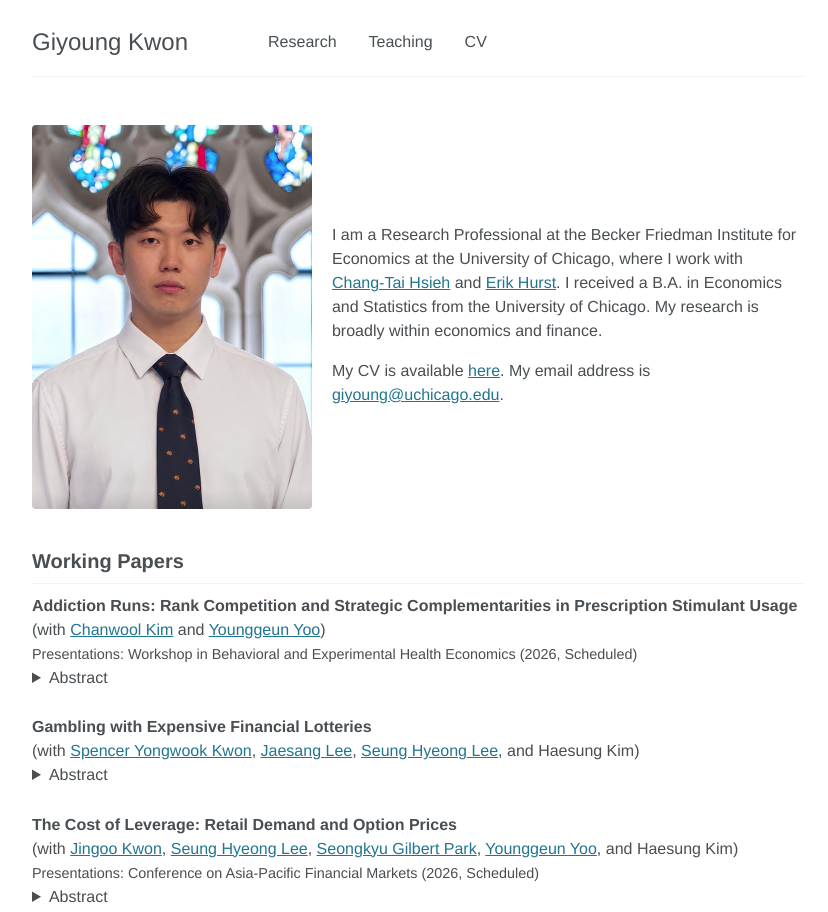
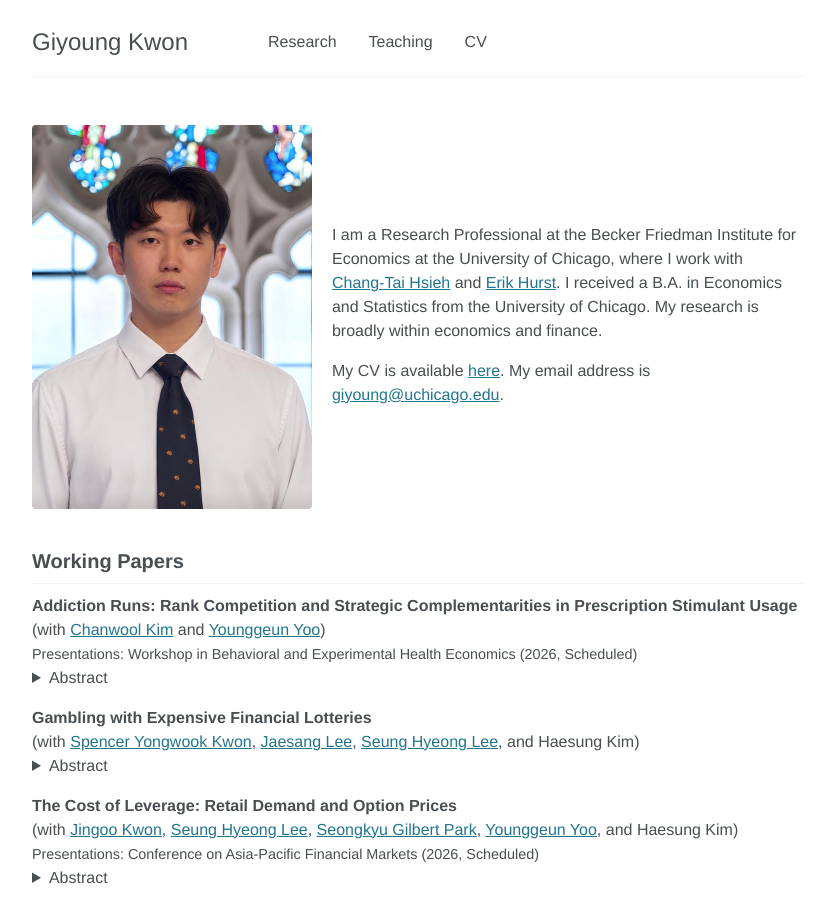
Before and after one commit to Giyoung-Kwon/Giyoung-Kwon.github.io, a plain HTML site: page index.html in a window 1280 px wide. Shown: the top 912 px of the page, without its empty margins (222-1050 px from the left). Drawn offline with Linux system fonts and the light colour scheme.

Commit message:
Space between paper entries: 1rem
Co-Authored-By: Claude Opus 5.5 <noreply@anthropic.com>

```diff
--- a/assets/css/override.css
+++ b/assets/css/override.css
@@ -127,7 +127,7 @@ strong {
 /* Collapsible abstracts */
 details.abstract-box {
   margin-top: -1.3em;  /* cancel the paper paragraph's 1.3em bottom margin */
-  margin-bottom: 1.6rem;  /* space between papers */
+  margin-bottom: 1rem;  /* space between papers */
 }
 
 details.abstract-box > summary {
```
